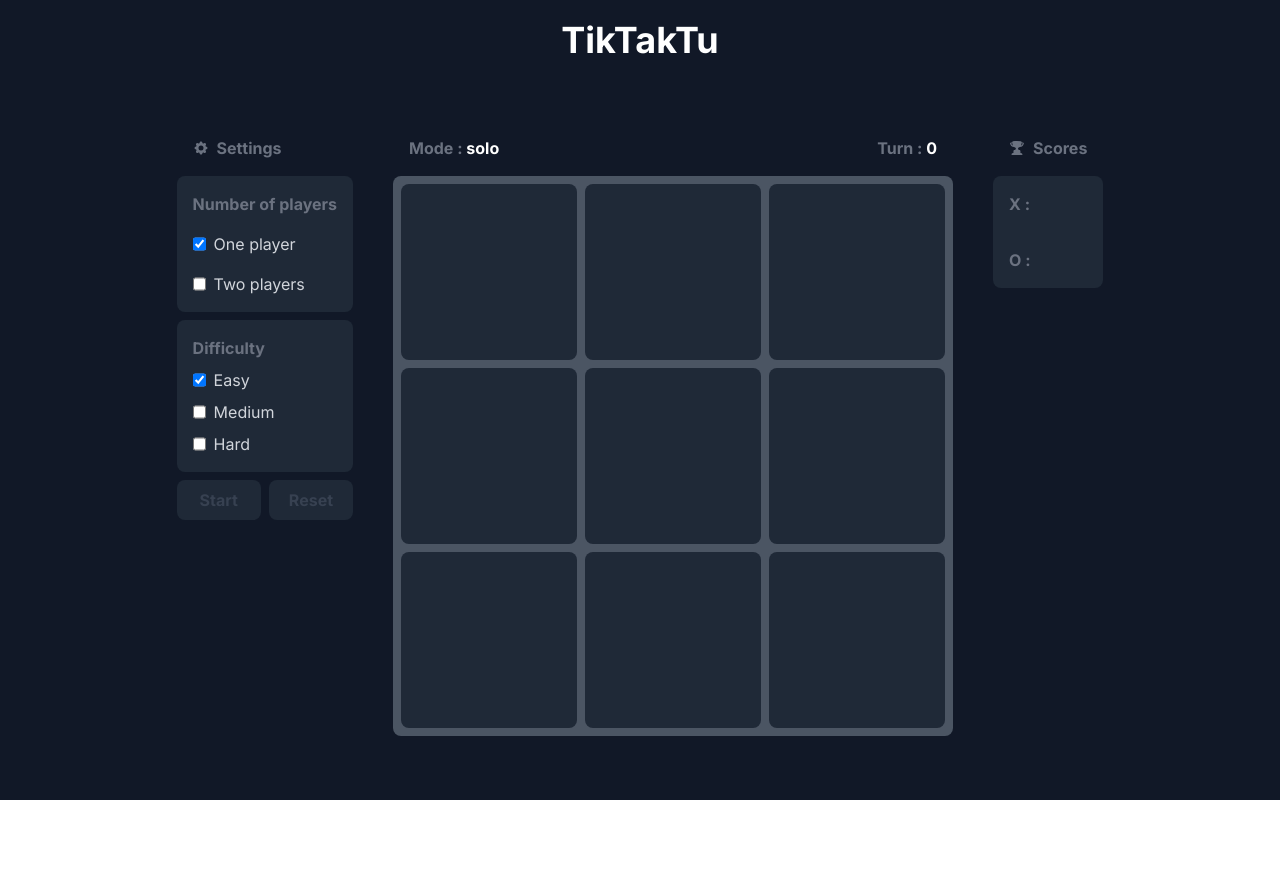
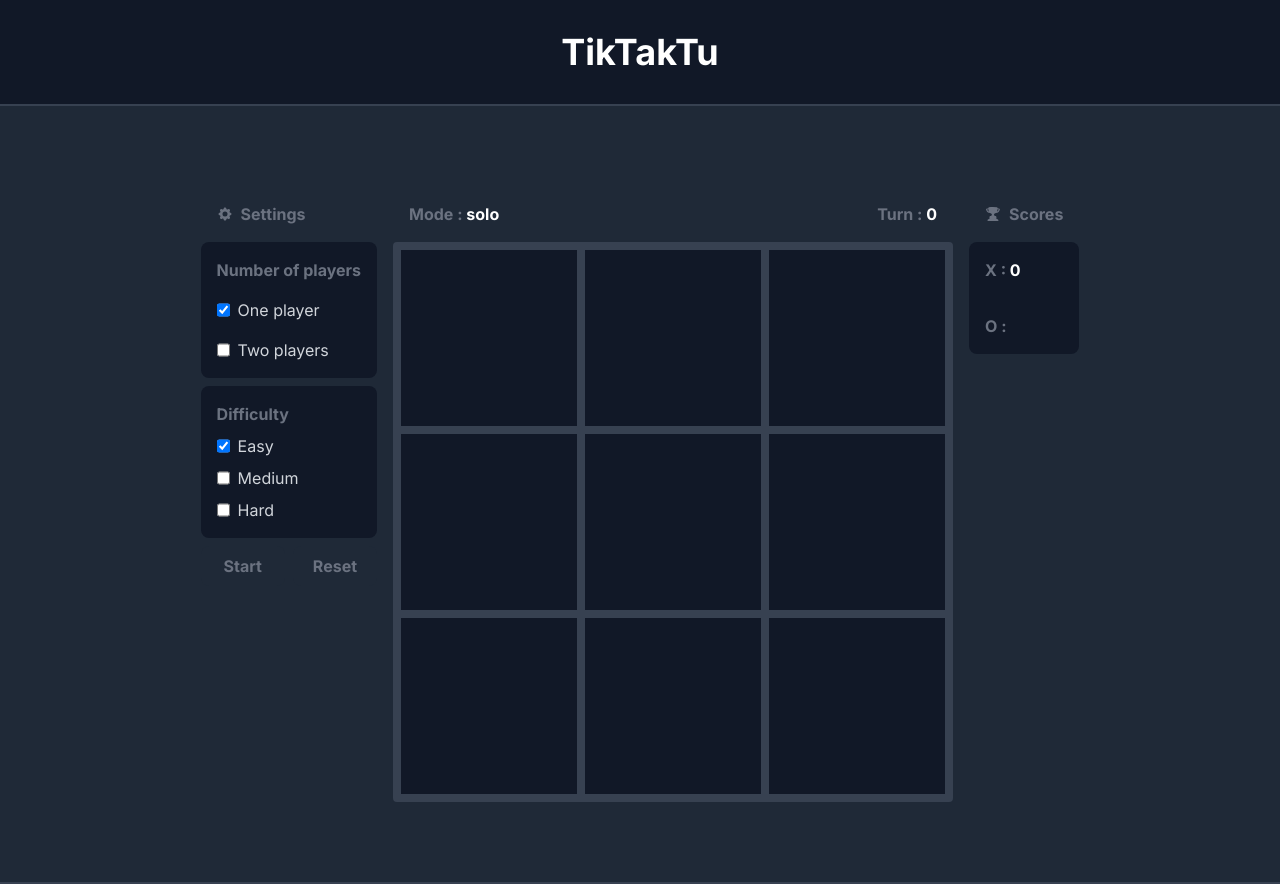
Before and after one commit to Clarkmcev/tictactoe, a Next.js app: page / in a window 1280 px wide. Both pictures are taken after a click on the label "One player". Before the commit the page ends 800 px from the top, so only its background shows below. Built offline with nearby package versions, Linux system fonts and the light colour scheme.

Commit message:
work in progress

```diff
--- a/src/app/components/Board.tsx
+++ b/src/app/components/Board.tsx
@@ -27,7 +27,7 @@ function Board({
   AIisPlaying,
 }: BoardProps) {
   return (
-    <main className="flex flex-col items-center bg-gray-900">
+    <main className="flex flex-col items-center">
       <div className="p-4 flex justify-between w-full">
         <div>
           <p className="text-gray-500 font-bold">
@@ -40,7 +40,7 @@ function Board({
           </p>
         </div>
       </div>
-      <div className="pt-2 px-2 bg-gray-600 rounded-lg">
+      <div className="pt-2 px-2 bg-gray-700 rounded">
         {grid.map((row, rowIndex) => (
           <div key={rowIndex} className="flex space-x-2">
             {grid.map((col, colIndex) => (
--- a/src/app/components/Button.tsx
+++ b/src/app/components/Button.tsx
@@ -9,7 +9,7 @@ type Props = {
 
 function Button({ icon, children, onClick, disabled }: Props) {
   return (
-    <button onClick={onClick} className={`p-2 my-2 hover:bg-gray-800 font-bold  duration-100 transition-all bg-gray-800 w-full rounded-lg ${disabled ? 'text-gray-700' : 'text-gray-700 hover:text-gray-500'}`}>
+    <button onClick={onClick} className={`p-2 my-2 hover:bg-gray-800 font-bold  duration-100 transition-all bg-gray-800 w-full rounded-lg ${disabled ? 'text-gray-700' : 'text-gray-500 hover:text-gray-400'}`}>
       <div className="flex justify-center items-center space-x-2">
       {/* <div>{icon}</div> */}
       <div>{children}</div>
--- a/src/app/components/Card.tsx
+++ b/src/app/components/Card.tsx
@@ -14,7 +14,6 @@ type CardProps = {
   setGrid: React.Dispatch<React.SetStateAction<Grid>>;
   gameOver: boolean;
   setGameOver: React.Dispatch<React.SetStateAction<boolean>>;
-  AIisPlaying: boolean;
 };
 
 export const Card = ({
@@ -27,7 +26,6 @@ export const Card = ({
   setTurn,
   gameOver,
   setGameOver,
-  AIisPlaying,
 }: CardProps) => {
   function playCard(e: React.MouseEvent<HTMLButtonElement, MouseEvent>) {
     setTurn((prev) => prev + 1);
@@ -42,14 +40,14 @@ export const Card = ({
   }
 
   const cardIsDisabledStyling =
-    disabled || gameOver ? 'bg-gray-700' : 'hover:bg-gray-700 bg-gray-800';
+    disabled || gameOver ? 'bg-gray-800' : 'hover:bg-gray-800 bg-gray-900';
 
   return (
     <button
-      disabled={disabled || gameOver || AIisPlaying}
+      disabled={disabled || gameOver }
       onClick={playCard}
       value={String(position[0] + String(position[1]))}
-      className={`w-44 h-44 overflow-hidden mb-2  rounded-lg text-white text-8xl duration-150 transition-all ${cardIsDisabledStyling}`}
+      className={`w-44 h-44 overflow-hidden mb-2 text-white text-8xl duration-150 transition-all ${cardIsDisabledStyling}`}
     >
       <Icon value={value} />
     </button>
--- a/src/app/components/ScoreBoard.tsx
+++ b/src/app/components/ScoreBoard.tsx
@@ -16,12 +16,12 @@ function ScoreBoard({ score }: Props) {
         <ResultsIcons className="w-4 h-4" />
         <p className="text-gray-500">Scores</p>
       </div>
-      <div className="p-4 text-gray-500 font-bold bg-gray-800 rounded-lg flex-col space-y-8">
+      <div className="p-4 text-gray-500 font-bold bg-gray-900 rounded-lg flex flex-col space-y-8">
         <div>
-          X : <span className="text-white font-normal text-md">{scoreX}</span>
+          X : <span className="text-white font-bold text-md">{score.X}</span>
         </div>
         <div>
-          O : <span className="text-white font-normal text-md">{scoreO}</span>
+          O : <span className="text-white font-bold text-md">{scoreO}</span>
         </div>
       </div>
     </div>
--- a/src/app/components/Settings.tsx
+++ b/src/app/components/Settings.tsx
@@ -41,7 +41,7 @@ function Settings({
         <SettingsIcons className="w-4 h-4" />
         <p className="text-gray-500">Settings</p>
       </div>
-      <div className="text-white bg-gray-800 p-4 rounded-lg h-fit mb-2">
+      <div className="text-white bg-gray-900 p-4 rounded-lg h-fit mb-2">
         <div className="flex-col space-y-4">
           <p className="font-bold text-gray-500">Number of players</p>
           <div>
@@ -69,7 +69,7 @@ function Settings({
         </div>
       </div>
       {mode === KEY_MODE_SOLO ? (
-        <div className="flex-col space-y-2 text-white bg-gray-800 p-4 rounded-lg h-fit">
+        <div className="flex-col space-y-2 text-white bg-gray-900 p-4 rounded-lg h-fit">
           <p className="font-bold text-gray-500">Difficulty</p>
           <div>
             <label className="flex space-x-2">
--- a/src/app/components/icons/WinnerLine.tsx
+++ b/src/app/components/icons/WinnerLine.tsx
@@ -37,7 +37,7 @@ function WinnerLine({ draw, type }: Props) {
           y1={position.y1}
           x2={position.x2}
           y2={position.y2}
-          stroke="#111827"
+          stroke="#FFFFFF"
           variants={draw}
           custom={1}
         />
--- a/src/app/page.tsx
+++ b/src/app/page.tsx
@@ -48,6 +48,7 @@ export default function Home() {
   const [gameOver, setGameOver] = useState(true);
   const [score, setScore] = useState<Score>({ X: 0, O: 0 });
   const [winLine, setWinLine] = useState<WinnerLine>(null);
+  let stop = false;
 
   function resetGame(grid: Grid) {
     setGrid({ grid: gridInit });
@@ -59,6 +60,7 @@ export default function Home() {
    function checkWin(grid: Grid) {
     let winner = 0;
 
+    if (!gameOver) {
       for (let i = 0; i < grid.grid.length; i++) {
         for (let j = 0; j < grid.grid.length; j++) {
           // check rows
@@ -68,11 +70,12 @@ export default function Home() {
             grid.grid[i][0] === grid.grid[i][2] &&
             grid.grid[i][0] !== 0
           ) {
+            console.log('here');
             winner = grid.grid[i][0];
             setGameOver(true);
             gameOverHandler(winner);
             setWinLine({ n: i, type: KEY_ROW });
-          return;
+            return true;
           }
 
           // check columns
@@ -86,7 +89,7 @@ export default function Home() {
             setGameOver(true);
             gameOverHandler(winner);
             setWinLine({ n: j, type: KEY_COLUMN });
-          return;
+            return true;
           }
 
           // check diagonal 1
@@ -100,7 +103,7 @@ export default function Home() {
             setGameOver(true);
             gameOverHandler(winner);
             setWinLine({ n: 1, type: KEY_DIAGONAL });
-          return;
+            return true;
           }
 
           // check diagonal 2
@@ -113,13 +116,14 @@ export default function Home() {
             grid.grid[0][2];
             setGameOver(true);
             gameOverHandler(winner);
-          return;
+            return true;
           }
         }
       }
       if (turn === 9 && !gameOver) {
         gameOverHandler(winner);
-      return;
+        return true;
+      }
     }
   }
 
@@ -175,12 +179,16 @@ export default function Home() {
       setScore(copyScore);
     }
 
+    // init new game
     setTimeout(() => {
       newGame(grid);
     }, 2000);
   }
 
   useEffect(() => {
+    checkWin(grid);
+
+
     if (mode === KEY_MODE_SOLO && turn % 2 !== 0 && !gameOver) {
       setAIisPlaying(true);
       setTimeout(() => {
@@ -188,18 +196,14 @@ export default function Home() {
         setAIisPlaying(false);
       }, 1000);
     }
-  }, [turn]);
-
-  useEffect(() => {
-    checkWin(grid);
-  }, [grid]);
+  }, [turn, grid, gameOver]);
 
   return (
     <main className="bg-gray-900 h-screen relative">
-      <div className="text-white font-bold text-4xl text-center p-5 mb-10 w-full bg-gray-900">
+      <div className="text-white font-bold text-4xl text-center p-8 w-full border-b-2 border-gray-700">
         TikTakTu
       </div>
-      <div className="flex justify-center space-x-10">
+      <div className="flex justify-center space-x-4 m-auto bg-gray-800 w-full p-20 border-b-2 border-gray-700">
         <Settings
           onClick={resetGame}
           mode={mode}
```
Lines whose indentation alone changed are shown as unchanged.
